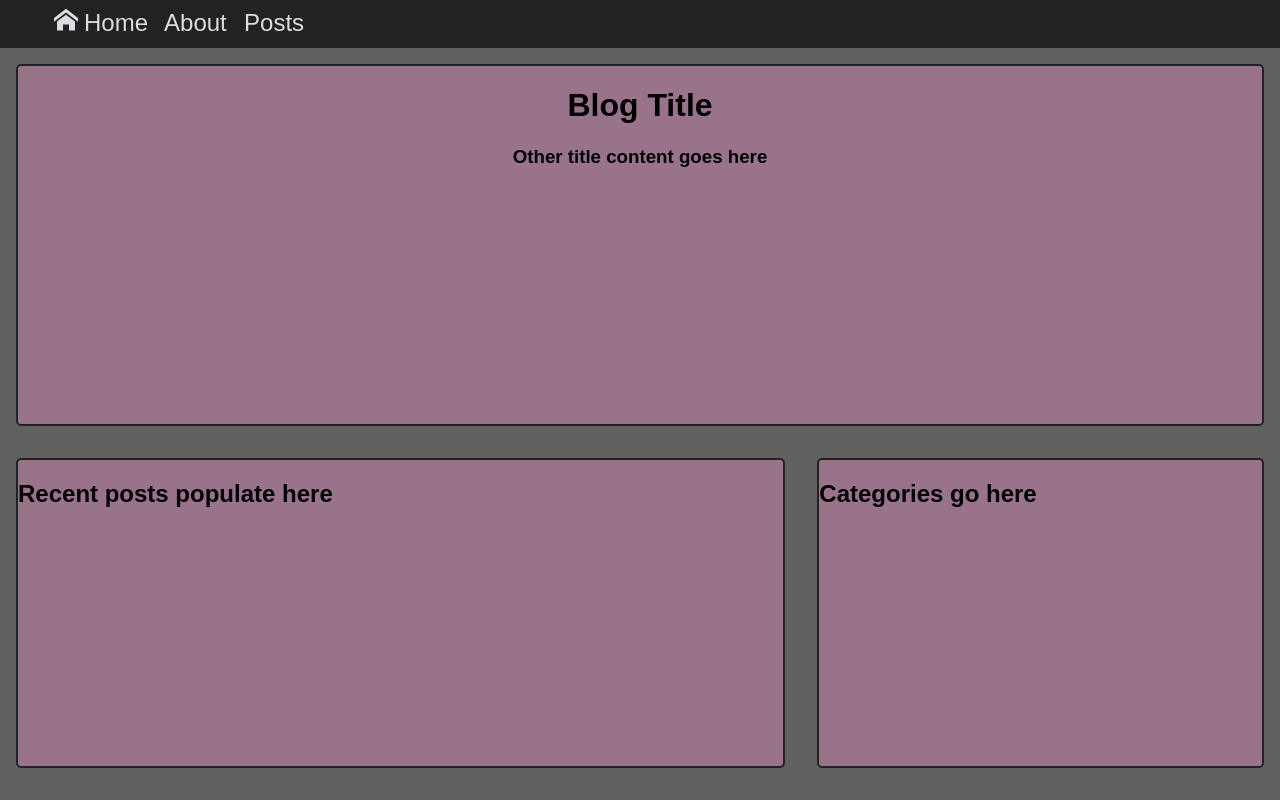
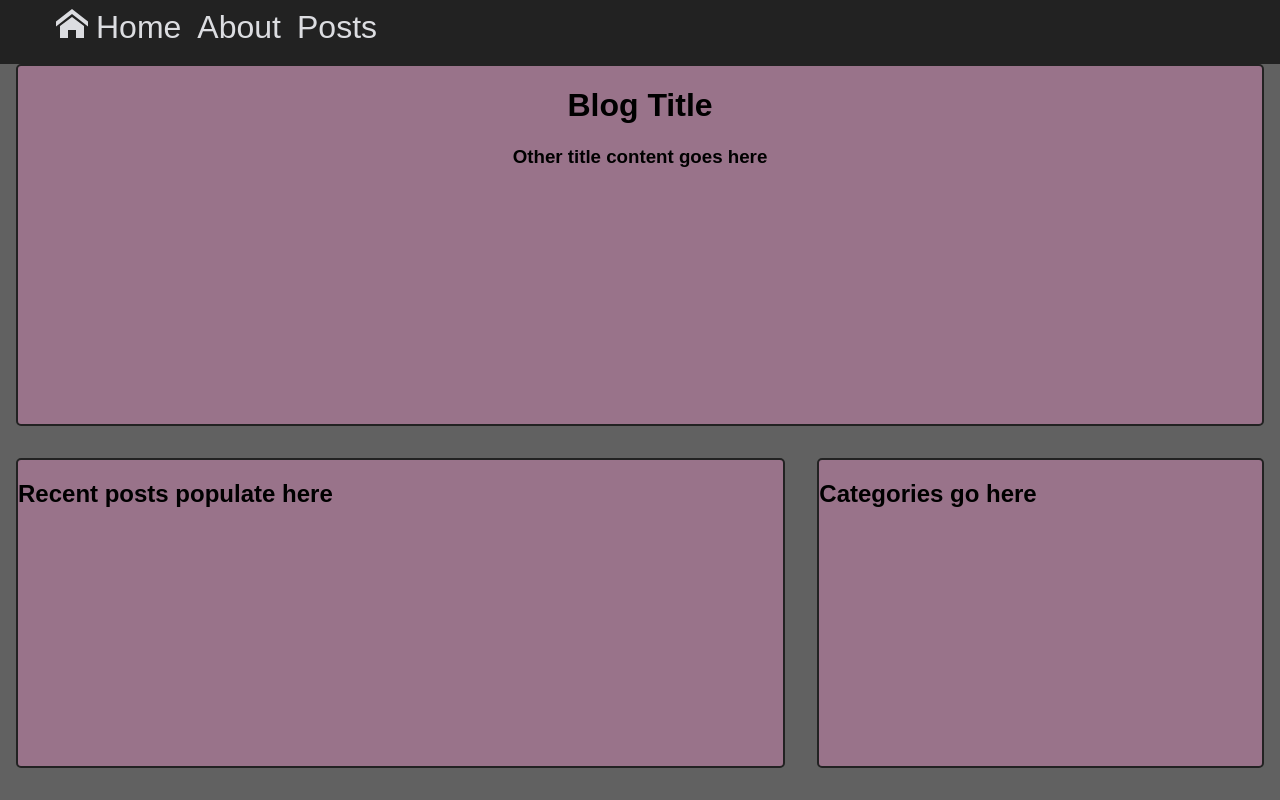
Before and after one commit to timothymathison/splendid-blog, a React (Create React App) app in the folder client/: page /home in a window 1280 px wide. Built offline with nearby package versions, Linux system fonts and the light colour scheme.

Commit message:
Resize header

```diff
--- a/client/src/styles/header.css
+++ b/client/src/styles/header.css
@@ -2,7 +2,7 @@ header {
     position: fixed;
     top: 0;
     width: 100%;
-    height: 3em;
+    height: 4em;
     background-color: #222222;
     z-index: 10;
     color: var(--light-txt-color);
@@ -28,6 +28,6 @@ ul.inline-nav li {
 ul.inline-nav a {
     text-decoration: none;
     color: var(--light-txt-color);
-    font-size: 1.5em;
+    font-size: 2em;
     text-align: center;
 }
```
